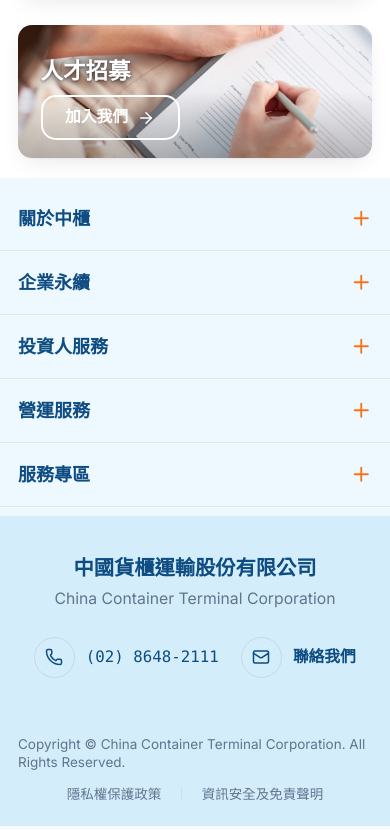
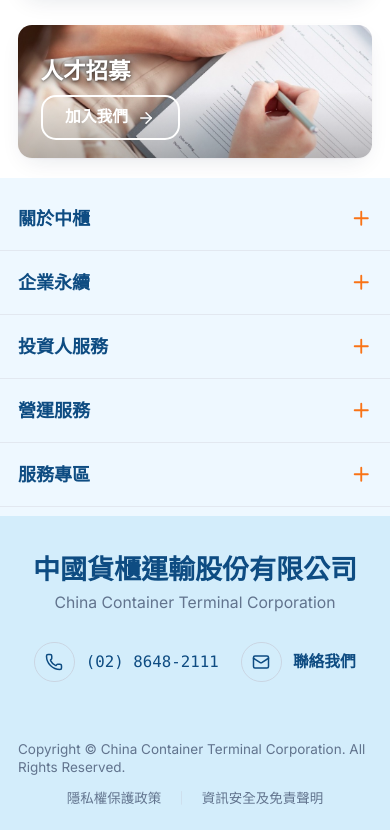
Before and after one commit to jc0630/cctc, a React (Vite) app: page / in a window 390 px wide. Shown: the part 3776-4606 px from the top of the page. Built offline with nearby package versions, Linux system fonts and the light colour scheme.

Commit message:
Enlarge mobile menu + icons and footer company name text
Mobile nav accordion's plus/close icon was too small to tap comfortably;
footer company name needed more visual weight in both languages without
breaking mobile wrapping.

```diff
--- a/src/components/Footer.tsx
+++ b/src/components/Footer.tsx
@@ -192,7 +192,7 @@ export const Footer: React.FC<FooterProps> = ({
       <div className="bg-[var(--color-blue-300)]/50">
         <div className="max-w-7xl mx-auto px-4 sm:px-6 lg:px-8 py-8 flex flex-col sm:flex-row items-center sm:items-center justify-between gap-6">
           <div className="text-center sm:text-left">
-            <p className="text-lg sm:text-xl font-bold text-[var(--color-blue-800)]">
+            <p className={`font-bold text-[var(--color-blue-800)] ${language === 'zh' ? 'text-2xl sm:text-3xl' : 'text-xl sm:text-2xl'}`}>
               {language === 'zh' ? '中國貨櫃運輸股份有限公司' : 'China Container Terminal Corporation'}
             </p>
             <p className="text-sm text-slate-500 mt-1">
--- a/src/components/Header.tsx
+++ b/src/components/Header.tsx
@@ -290,7 +290,8 @@ export const Header: React.FC<HeaderProps> = ({
                           {language === 'zh' ? cat.labelZh : cat.labelEn}
                         </span>
                         <Plus
-                          className={`w-5 h-5 shrink-0 text-[var(--color-orange)] transition-transform duration-200 ${isOpen ? 'rotate-45' : ''}`}
+                          className={`w-6 h-6 sm:w-7 sm:h-7 shrink-0 text-[var(--color-orange)] transition-transform duration-200 ${isOpen ? 'rotate-45' : ''}`}
+                          strokeWidth={2.25}
                         />
                       </button>
                       {isOpen && (
```
